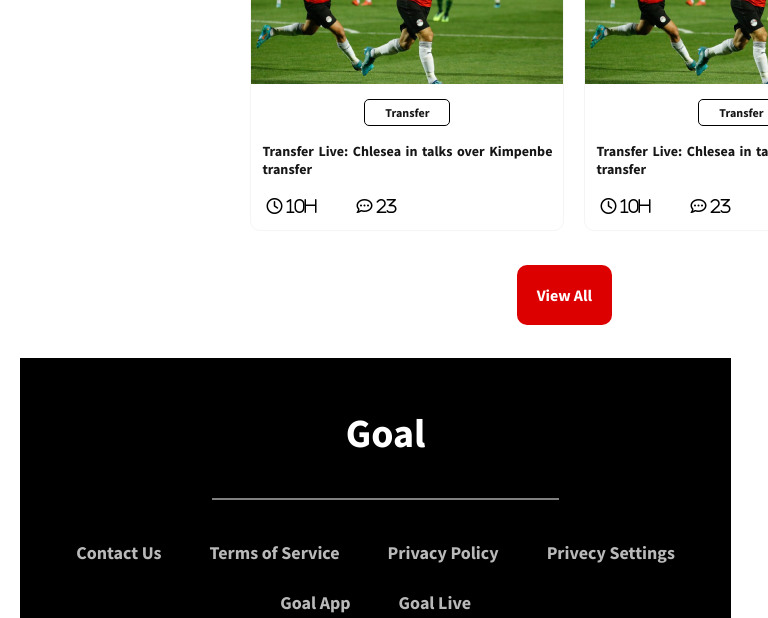
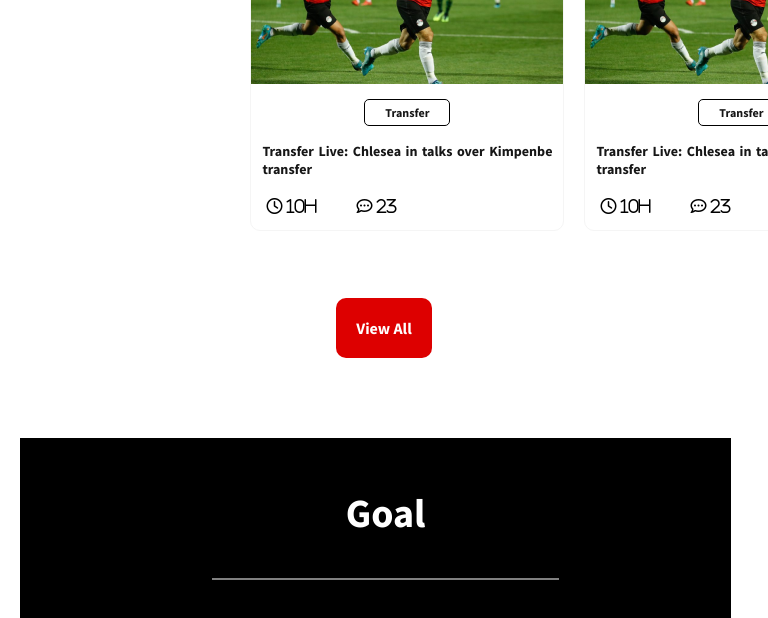
Before and after one commit to ApurbaBarua/world-cup-main, a plain HTML site: page index.html in a window 768 px wide. Shown: the part 1708-2326 px from the top of the page. Drawn offline with Linux system fonts and the light colour scheme; a web font is replaced by a local one.

Commit message:
Second Commit

```diff
--- a/index.html
+++ b/index.html
@@ -175,11 +175,12 @@
                  </div>
             </div>
         </div>
+    </section>
 
-        <div class="Only_For_Tablet_Responsive_Button">
-            <a id="Button" target="" href="">View All</a>
-        </div>
-    </section>
+    <div class="Only_For_Tablet_Responsive_Button">
+        <a id="Button" target="" href="">View All</a>
+    </div>
+
     </main>
 
     <footer>
@@ -200,4 +201,6 @@
         </div>
     </footer>
 </body>
+
+
 </html>
--- a/styles.css
+++ b/styles.css
@@ -698,12 +698,13 @@ nav a{
         }
 
         .Only_For_Tablet_Responsive_Button{
-            margin: 20px;
+            text-align: center;
+            margin-top: 220px;
             visibility: visible;
         }
 
        footer{
-        margin-top: 260px;
+        margin-top: 100px;
         margin-left: 20px;
         text-align: center;
         background-color: black;
```
